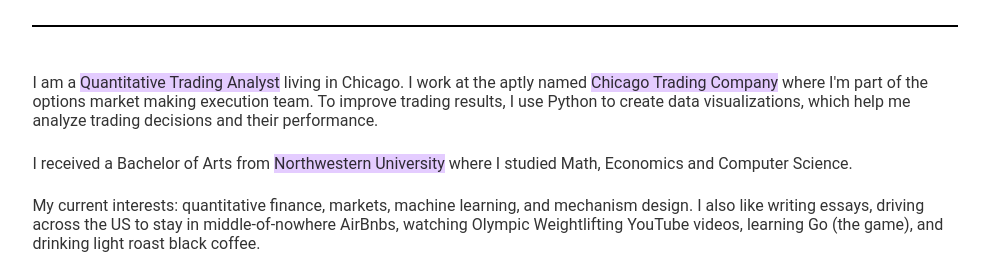
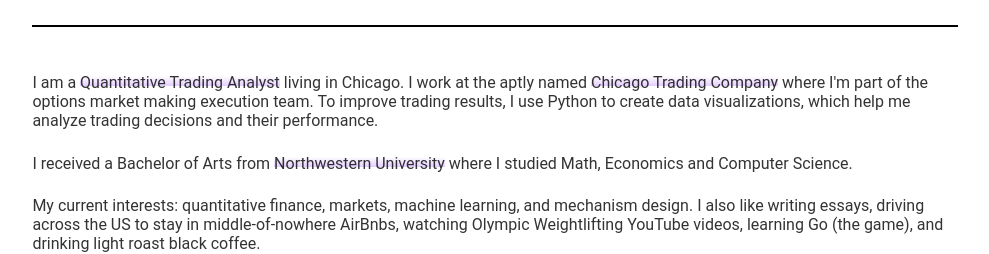
Before and after one commit to chrisguo1/personal-site, a Gatsby site: page / in a window 1280 px wide. Shown: the part 82-336 px from the top of the page, without its empty margins (145-1134 px from the left). Built offline with nearby package versions, Linux system fonts and the light colour scheme; Gatsby itself is replaced by a stand-in of ours.

Commit message:
make highlight more like hand drawn

```diff
--- a/src/styles/global.css
+++ b/src/styles/global.css
@@ -1,3 +1,8 @@
 .highlight {
-  background-color: rgba(119, 0, 255, 0.2);
+  background: linear-gradient(
+    180deg,
+    white 15%,
+    rgba(119, 0, 255, 0.2) 70%,
+    white 15%
+  );
 }
```
